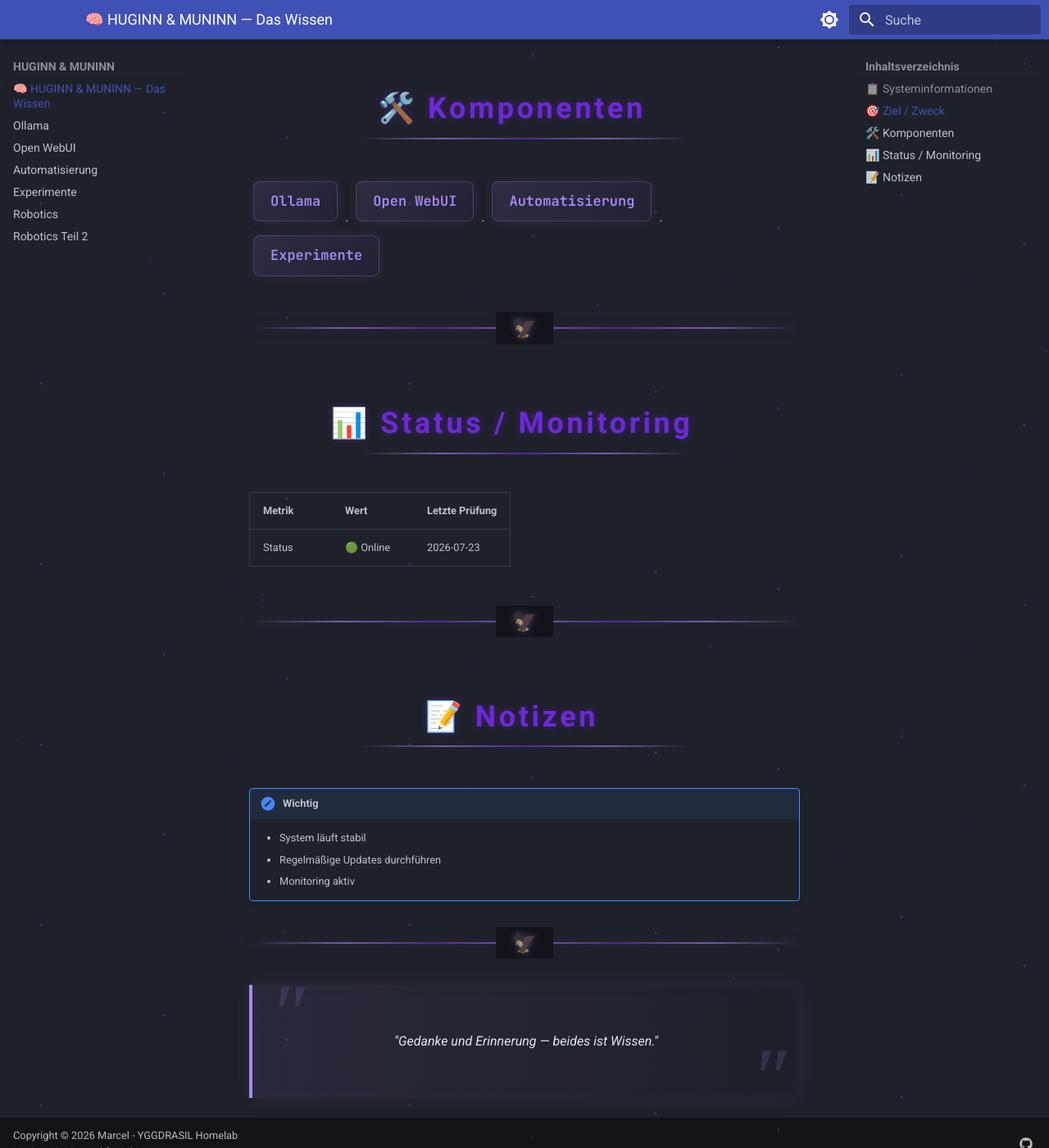
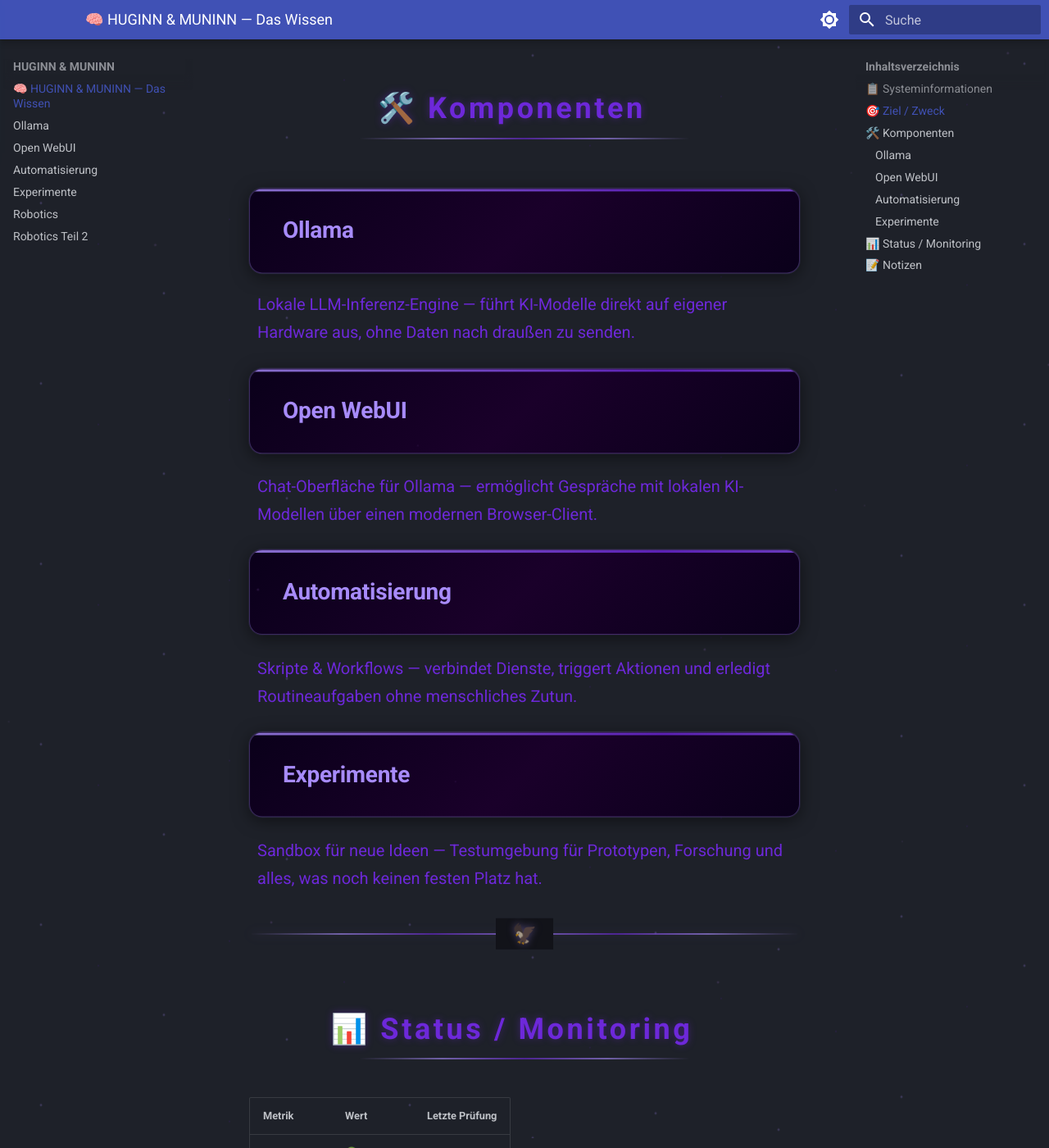
Before and after one commit to NovaForgeCtrl/YGGDRASIL, an MkDocs documentation site: the page built from docs/huginn-muninn.md, in a window 1280 px wide and 1400 px high, scrolled down 1306 px. Shown: the whole window at 82% size. Built offline with MkDocs 1.6.1 and Material for MkDocs 9.7.7, drawn with Linux system fonts in a browser that asks for light colours; grey boxes are pictures that could not be loaded.

```diff
--- a/docs/huginn-muninn.md
+++ b/docs/huginn-muninn.md
@@ -22,7 +22,27 @@
 
 ## 🛠️ Komponenten
 
-[Ollama](ollama.md){: .world-link } · [Open WebUI](open-webui.md){: .world-link } · [Automatisierung](automation.md){: .world-link } · [Experimente](experiments.md){: .world-link }
+
+### **Ollama**
+Lokale LLM-Inferenz-Engine — führt KI-Modelle direkt auf eigener Hardware aus, ohne Daten nach draußen zu senden.
+
+
+
+### **Open WebUI**
+Chat-Oberfläche für Ollama — ermöglicht Gespräche mit lokalen KI-Modellen über einen modernen Browser-Client.
+
+
+
+### **Automatisierung**
+Skripte & Workflows — verbindet Dienste, triggert Aktionen und erledigt Routineaufgaben ohne menschliches Zutun.
+
+
+
+### **Experimente**
+Sandbox für neue Ideen — Testumgebung für Prototypen, Forschung und alles, was noch keinen festen Platz hat.
+
+
+
 
 ---
 
```
Also changed, not shown: docs/asgard.md (+4 -4 lines), docs/heimdall.md (+12 -1 lines).
